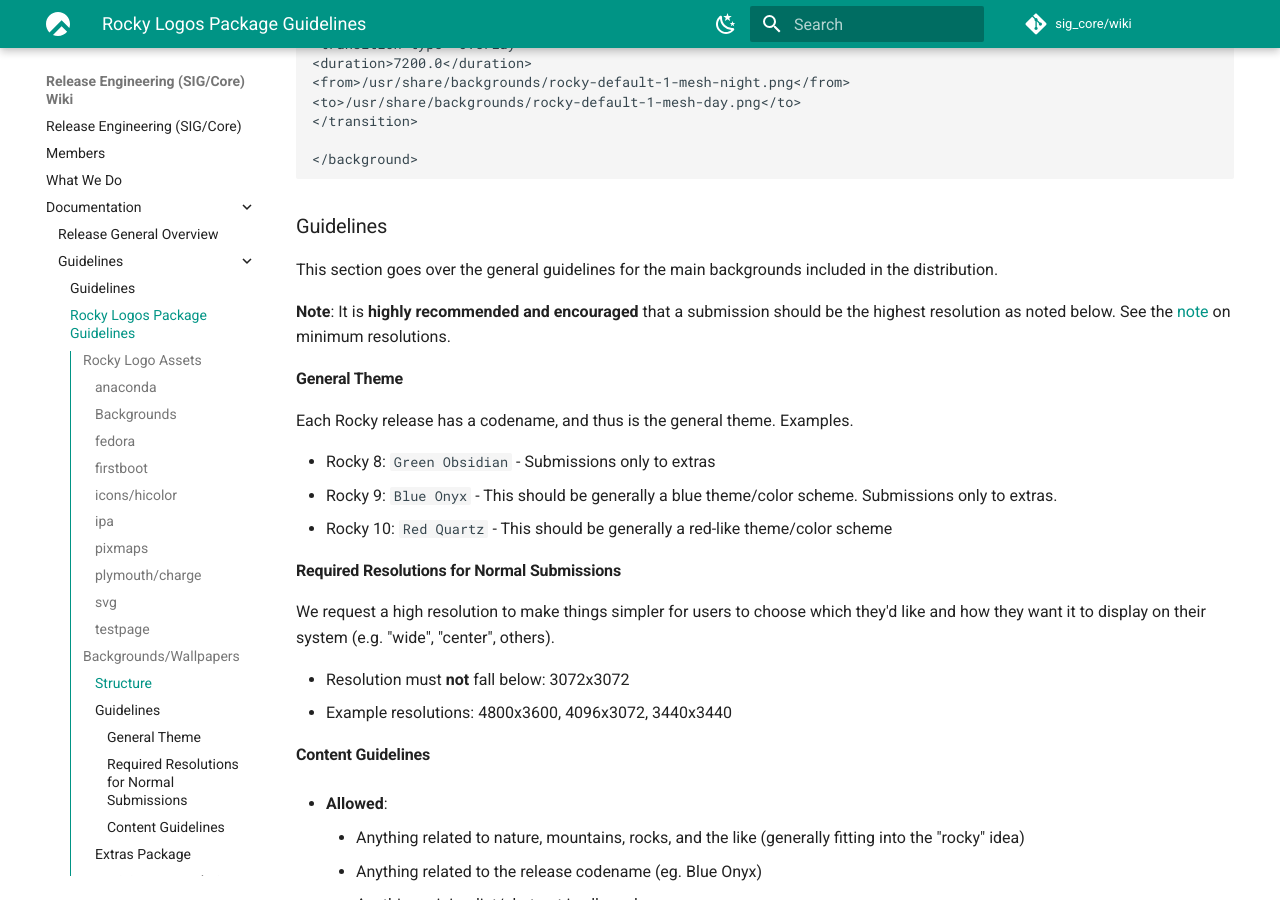
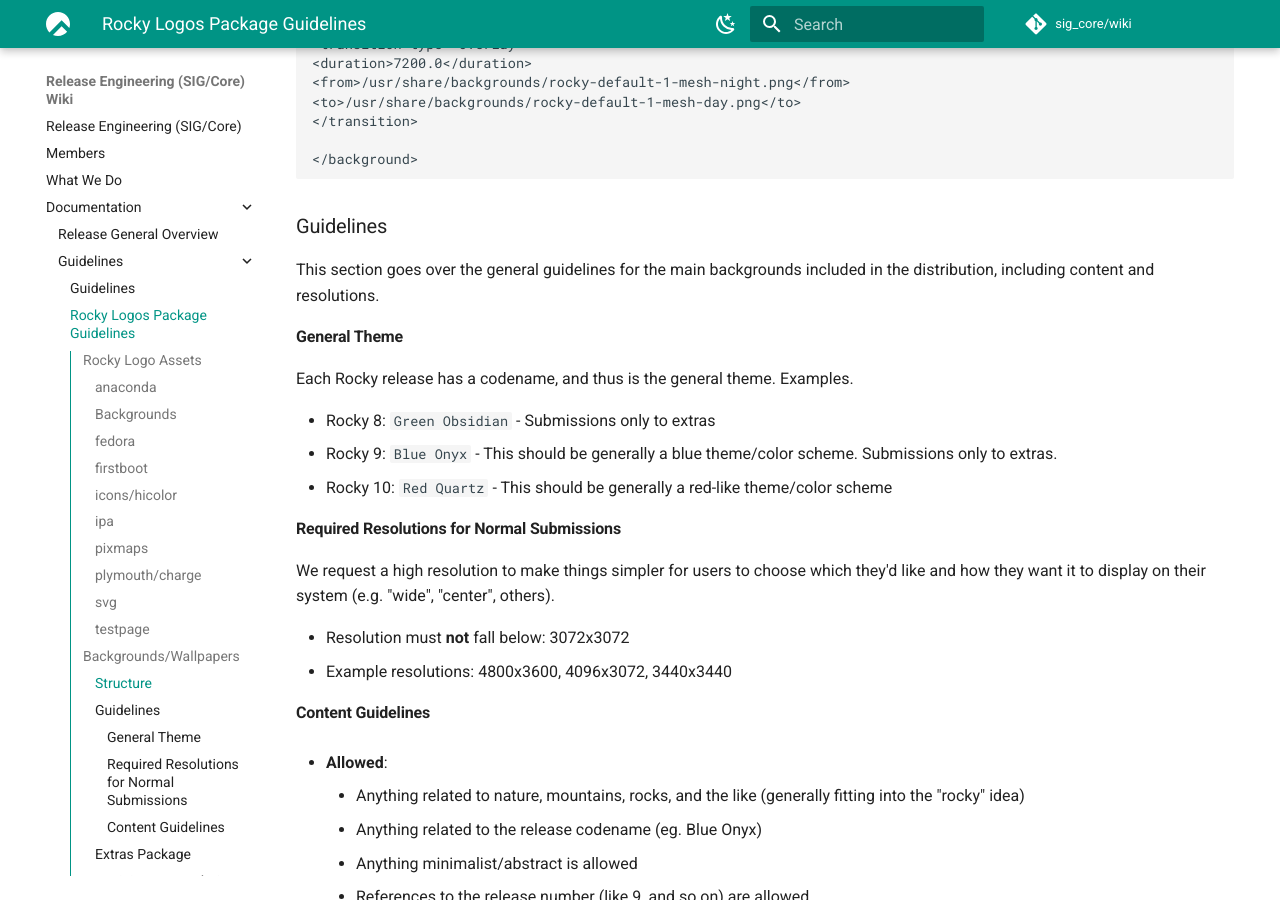
Before and after one commit to rocky-linux/sig-core-wiki, an MkDocs documentation site: the page built from docs/documentation/guidelines/rocky_logos_guidelines.md, in a window 1280 px wide and 900 px high, scrolled down 3875 px. Built offline with MkDocs 1.6.1 and Material for MkDocs 9.7.7, drawn with Linux system fonts in a browser that asks for light colours.

Commit message:
restructure guidelines

```diff
--- a/docs/documentation/guidelines/rocky_logos_guidelines.md
+++ b/docs/documentation/guidelines/rocky_logos_guidelines.md
@@ -178,9 +178,7 @@
 
 ### Guidelines
 
-This section goes over the general guidelines for the main backgrounds included in the distribution.
-
-**Note**: It is **highly recommended and encouraged** that a submission should be the highest resolution as noted below. See the [note](#minimum-resolutions) on minimum resolutions.
+This section goes over the general guidelines for the main backgrounds included in the distribution, including content and resolutions.
 
 #### General Theme
 
```
